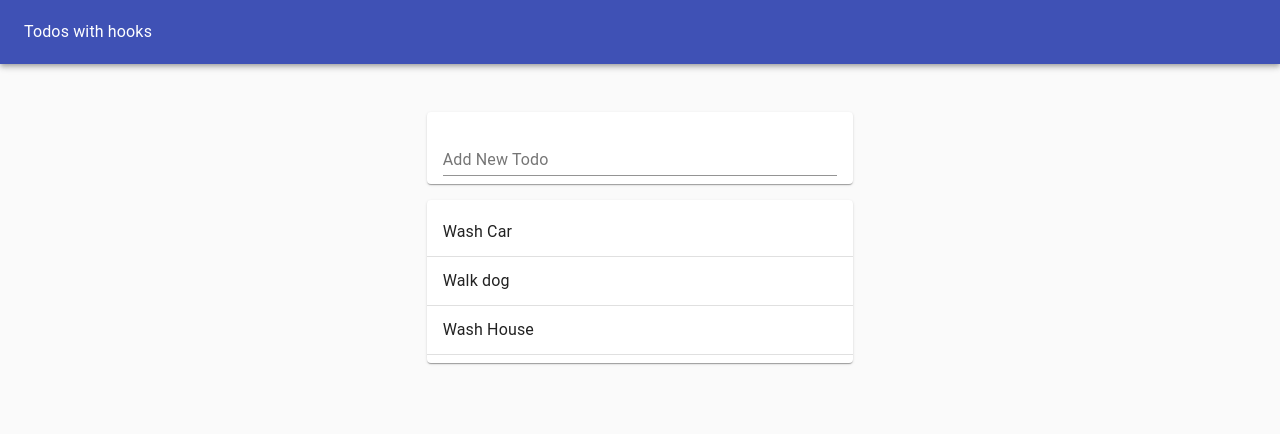
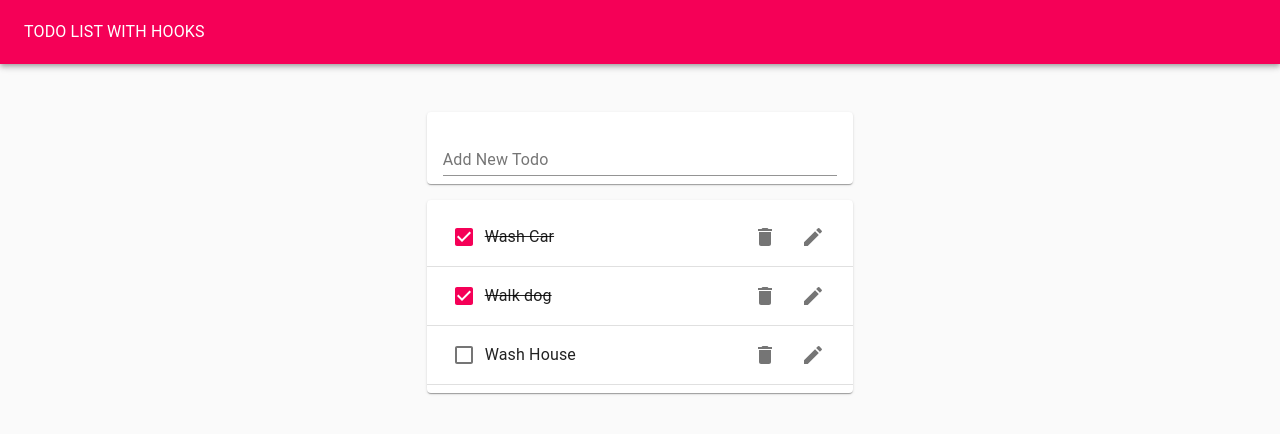
Before and after one commit to Cook1619/React-Hooks-Todo, a React (Create React App) app: page / in a window 1280 px wide. Shown: the top 434 px of the page. Built offline with nearby package versions, Linux system fonts and the light colour scheme.

Commit message:
Adding delete and toggle functionality

```diff
--- a/package.json
+++ b/package.json
@@ -4,12 +4,14 @@
   "private": true,
   "dependencies": {
     "@material-ui/core": "^4.11.0",
+    "@material-ui/icons": "^4.9.1",
     "@testing-library/jest-dom": "^4.2.4",
     "@testing-library/react": "^9.3.2",
     "@testing-library/user-event": "^7.1.2",
     "react": "^16.13.1",
     "react-dom": "^16.13.1",
-    "react-scripts": "3.4.1"
+    "react-scripts": "3.4.1",
+    "uuid": "^8.3.0"
   },
   "scripts": {
     "start": "react-scripts start",
--- /dev/null
+++ b/src/Todo.js
@@ -0,0 +1,33 @@
+import React from "react";
+import ListItem from "@material-ui/core/ListItem";
+import ListItemText from "@material-ui/core/ListItemText";
+import Checkbox from "@material-ui/core/Checkbox";
+import IconButton from "@material-ui/core/IconButton";
+import DeleteIcon from "@material-ui/icons/Delete";
+import EditIcon from "@material-ui/icons/Edit";
+import ListItemSecondaryAction from "@material-ui/core/ListItemSecondaryAction";
+
+export default function Todo({ id, task, completed, removeTodo, toggleTodo }) {
+  return (
+    <ListItem>
+      <Checkbox
+        checked={completed}
+        tabIndex={-1}
+        onClick={() => toggleTodo(id)}
+      />
+      <ListItemText
+        style={{ textDecoration: completed ? "line-through" : "none" }}
+      >
+        {task}
+      </ListItemText>
+      <ListItemSecondaryAction>
+        <IconButton aria-label="Delete" onClick={() => removeTodo(id)}>
+          <DeleteIcon />
+        </IconButton>
+        <IconButton aria-label="Edit">
+          <EditIcon />
+        </IconButton>
+      </ListItemSecondaryAction>
+    </ListItem>
+  );
+}
--- a/src/TodoApp.js
+++ b/src/TodoApp.js
@@ -6,6 +6,7 @@ import Toolbar from "@material-ui/core/Toolbar";
 import Grid from "@material-ui/core/Grid";
 import TodoList from "./TodoList";
 import TodoForm from "./TodoForm";
+import { v4 as uuidv4 } from "uuid";
 
 const TodoApp = () => {
   const intialTodos = [
@@ -15,7 +16,17 @@ const TodoApp = () => {
   ];
   const [todos, setTodos] = useState(intialTodos);
   const addTodo = (newTodo) => {
-    setTodos([...todos, { id: 4, task: newTodo, completed: false }]);
+    setTodos([...todos, { id: uuidv4(), task: newTodo, completed: false }]);
+  };
+  const removeTodo = (todoId) => {
+    const updatedTodos = todos.filter((todo) => todo.id !== todoId);
+    setTodos(updatedTodos);
+  };
+  const toggleTodo = (todoId) => {
+    const updatedTodos = todos.map((todo) =>
+      todo.id === todoId ? { ...todo, completed: !todo.completed } : todo
+    );
+    setTodos(updatedTodos);
   };
   return (
     <Paper
@@ -27,15 +38,19 @@ const TodoApp = () => {
       }}
       elevation={0}
     >
-      <Appbar color="primary" position="static" style={{ height: "64px" }}>
+      <Appbar color="secondary" position="static" style={{ height: "64px" }}>
         <Toolbar>
-          <Typography color="inherit">Todos with hooks</Typography>
+          <Typography color="inherit">TODO LIST WITH HOOKS</Typography>
         </Toolbar>
       </Appbar>
       <Grid container justify="center" style={{ marginTop: "2rem" }}>
         <Grid item xs={11} md={8} lg={4}>
           <TodoForm addTodo={addTodo} />
-          <TodoList todos={todos} />
+          <TodoList
+            todos={todos}
+            removeTodo={removeTodo}
+            toggleTodo={toggleTodo}
+          />
         </Grid>
       </Grid>
     </Paper>
--- a/src/TodoList.js
+++ b/src/TodoList.js
@@ -1,19 +1,24 @@
 import React from "react";
 import Paper from "@material-ui/core/Paper";
 import List from "@material-ui/core/List";
-import ListItem from "@material-ui/core/ListItem";
-import ListItemText from "@material-ui/core/ListItemText";
+
 import Divider from "@material-ui/core/Divider";
+import Todo from "./Todo";
 
-export default function TodoList(props) {
+export default function TodoList({ todos, removeTodo, toggleTodo }) {
   return (
     <Paper>
       <List>
-        {props.todos.map((todo) => (
+        {todos.map((todo) => (
           <>
-            <ListItem>
-              <ListItemText>{todo.task}</ListItemText>
-            </ListItem>
+            <Todo
+              task={todo.task}
+              key={todo.id}
+              id={todo.id}
+              completed={todo.completed}
+              removeTodo={removeTodo}
+              toggleTodo={toggleTodo}
+            />
             <Divider />
           </>
         ))}
```
Also changed, not shown: 2 other files (tests, documents, lock files or other folders).
